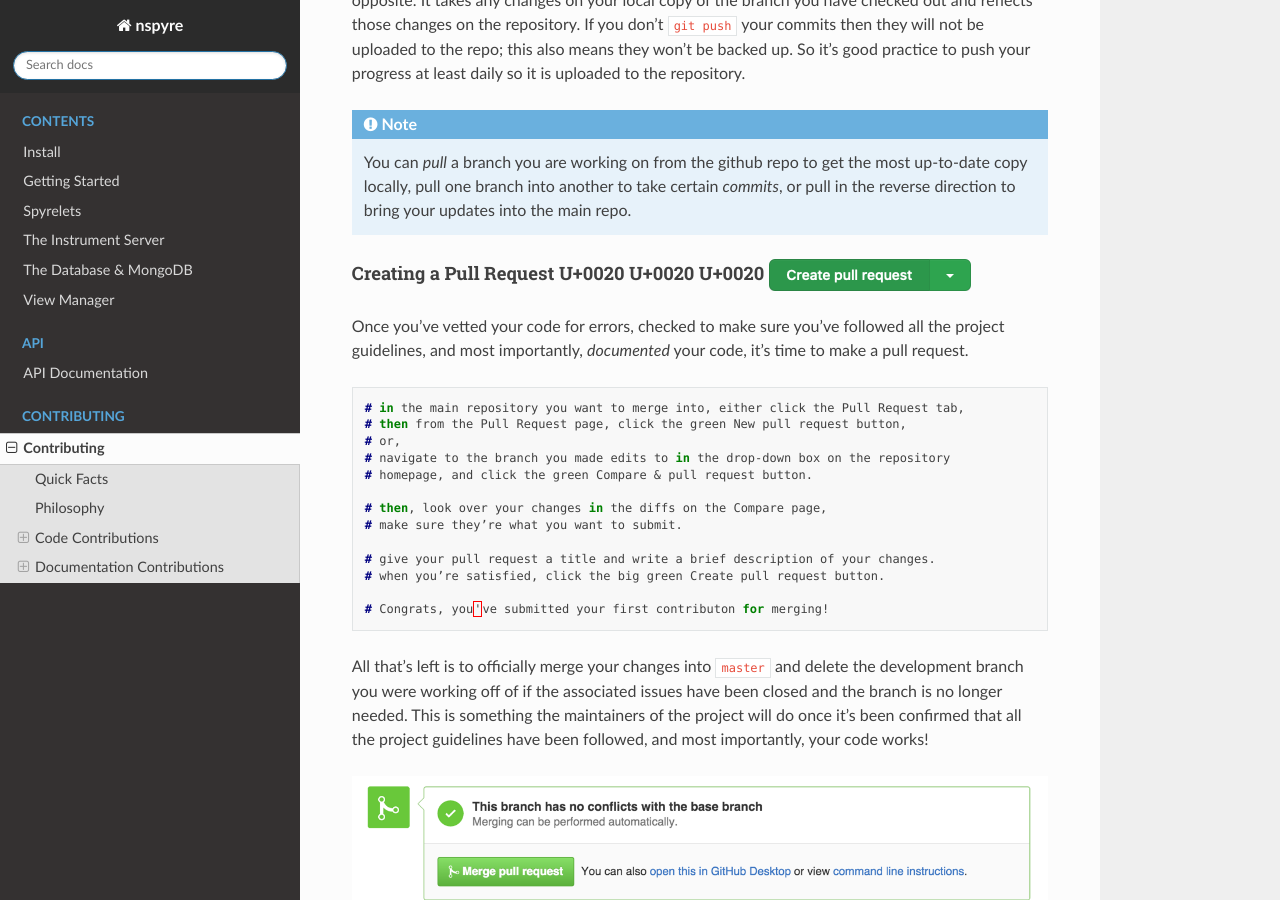
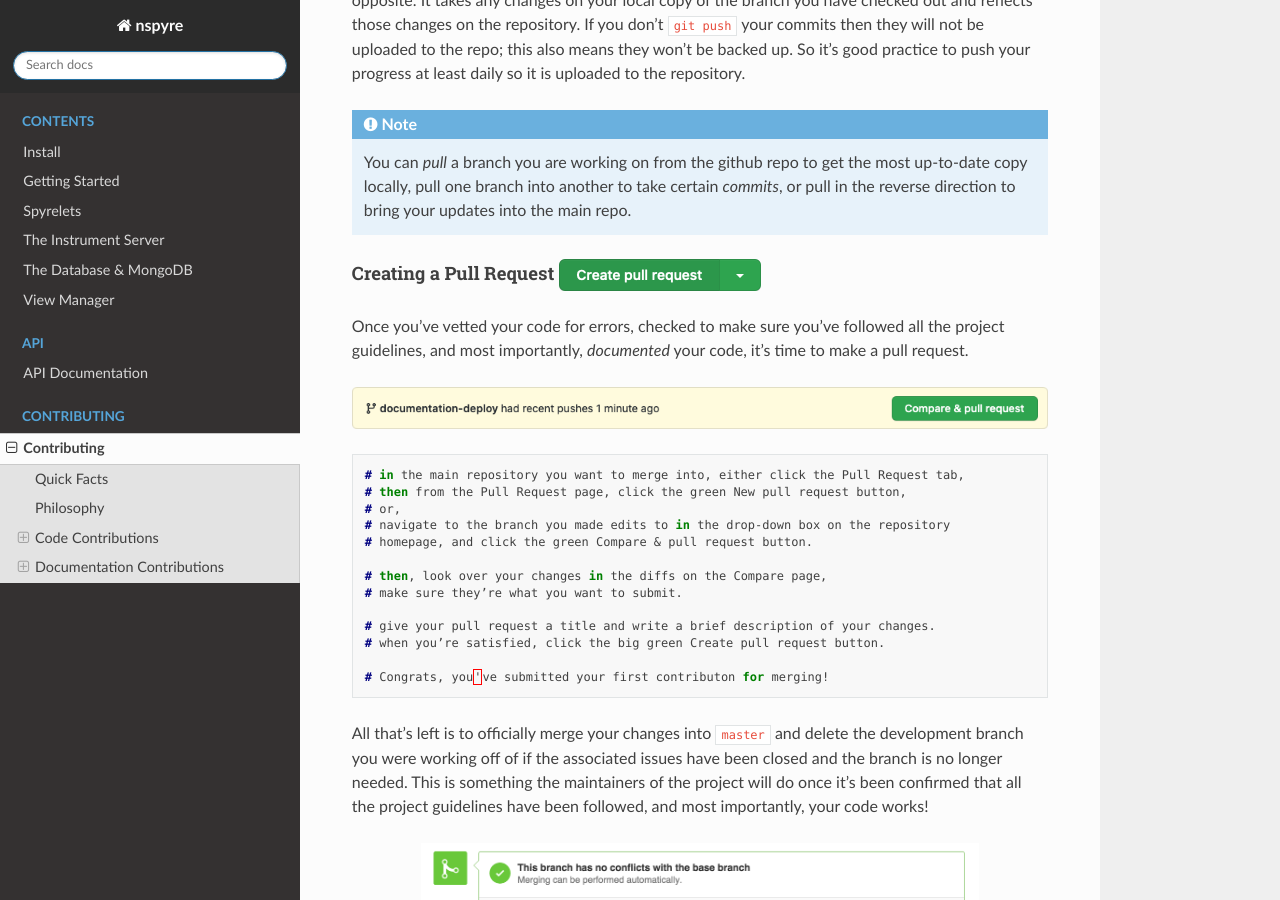
Before and after one commit to nspyre-org/nspyre, a Sphinx documentation site: the page built from docs/contributing.rst, in a window 1280 px wide and 900 px high, scrolled down 3338 px. Built offline with Sphinx 7.4.7 and the Read the Docs theme 2.0.0, drawn with Linux system fonts in a browser that asks for light colours.

Commit message:
Update contributing.rst

```diff
--- a/docs/contributing.rst
+++ b/docs/contributing.rst
@@ -98,12 +98,15 @@ Finally, the *push* command updates files from one location to another, but in t
 
    You can *pull* a branch you are working on from the github repo to get the most up-to-date copy locally, pull one branch into another to take certain *commits*, or pull in the reverse direction to bring your updates into the main repo.
 
-Creating a Pull Request U+0020 U+0020 U+0020 |create-pr|
-^^^^^^^^^^^^^^^^^^^^^^^^^^^^^^^^^^^^^^^^^^^^^^^^^^^^^^^^
+Creating a Pull Request |space| |space| |space| |create-pr|
+^^^^^^^^^^^^^^^^^^^^^^^^^^^^^^^^^^^^^^^^^^^^^^^^^^^^^^^^^^^
 
+.. |space| unicode:: U+0020
 .. |create-pr| image:: images/create-pr.png
 
 Once you've vetted your code for errors, checked to make sure you've followed all the project guidelines, and most importantly, *documented* your code, it's time to make a pull request.
+
+.. image:: images/compare-and-pr.png
 
 .. code-block:: console
 
@@ -129,12 +132,13 @@ All that's left is to officially merge your changes into ``master`` and delete t
 
 .. image:: images/merge-button.png
    :align: center
+   :height: 106.67px
+   :width: 557.18px
 
 .. figure:: images/delete-button.png
    :align: center
-
-..   :height: 67px
-     :width: 557.18px
+   :height: 67.07px
+   :width: 557.18px
 
 (For more detailed information on creating a pull request from a fork, see `here <https://docs.github.com/en/enterprise/2.16/user/github/collaborating-with-issues-and-pull-requests/creating-a-pull-request-from-a-fork>`_.)
 
```
